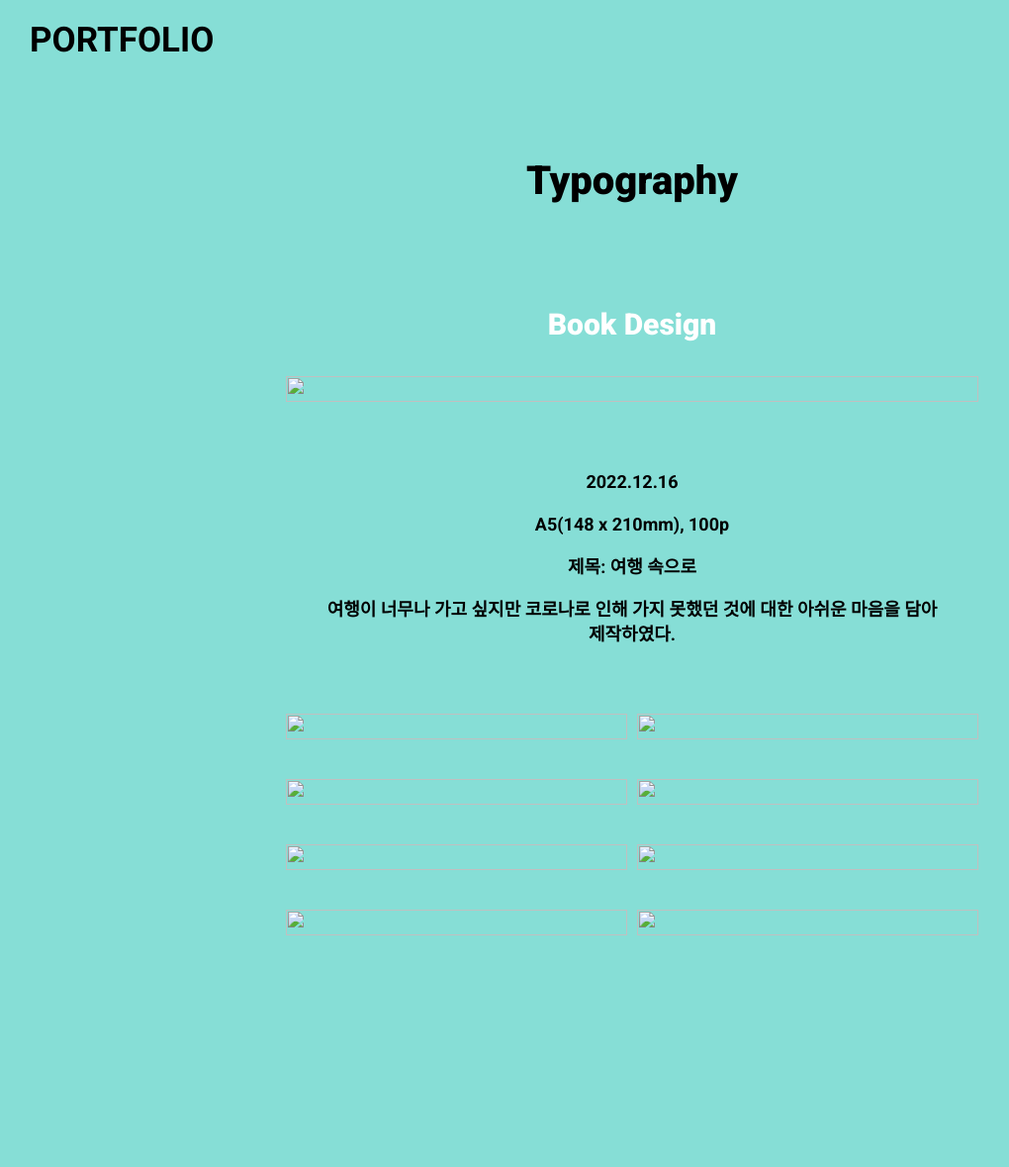
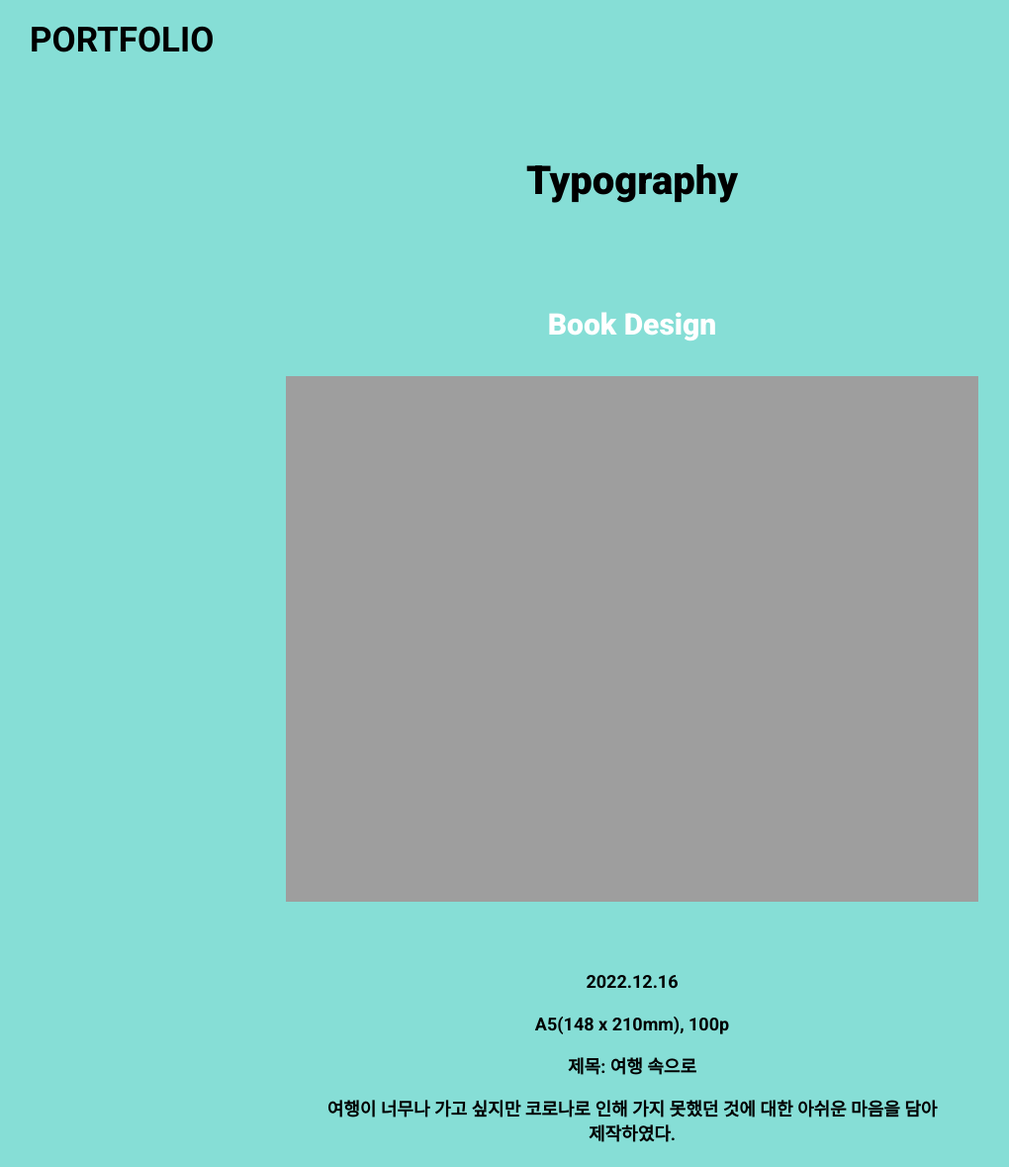
Before and after one commit to OOnsOng/My_Project, a website: page src/p2/project2.html in a window 1280 px wide. Shown: the top 1179 px of the page at 99% size, without its empty margins (1-1021 px from the left). Before the commit the page ends 1045 px from the top, so only its background shows below. Drawn offline with nearby package versions, Linux system fonts and the light colour scheme; files that its build step writes are made by us from their sources; the site is published under a folder, as on GitHub Pages, so addresses that start at the root find nothing.

Commit message:
링크 수정

```diff
--- a/src/p2/project2.html
+++ b/src/p2/project2.html
@@ -7,7 +7,7 @@
     <link rel="stylesheet" href="./style/style.css" />
   </head>
   <body>
-    <a class="fixed" href="/index.html">
+    <a class="fixed" href="../../index.html">
       <div class="fixed fixed--pos-tl fixed--role-logo">
         <p>portfolio</p>
       </div>
@@ -28,29 +28,34 @@
       </div>
 
       <div class="project--img1-main">
-        <img src="/assets/book design.png" width="100%" height="100%" />
+        <img src="../../assets/book design.png" width="100%" height="100%" />
       </div>
       <div class="project--img1-detail-1">
-        <img src="/assets/typo0.png" width="100%" height="100%" />
+        <img src="../../assets/typo0.png" width="100%" height="100%" />
 
-        <img src="/assets/typo1.png" width="100%" height="100%" />
+        <img src="../../assets/typo1.png" width="100%" height="100%" />
       </div>
       <div class="project--img1-detail-2">
-        <img src="/assets/typo2.png" width="100%" height="100%" />
-        <img src="/assets/typo3.png" width="100%" height="100%" />
+        <img src="../../assets/typo2.png" width="100%" height="100%" />
+        <img src="../../assets/typo3.png" width="100%" height="100%" />
       </div>
       <div class="project--img1-detail-3">
-        <img src="/assets/typo4.png" width="100%" height="100%" />
-        <img src="/assets/typo6.png" width="100%" height="100%" />
+        <img src="../../assets/typo4.png" width="100%" height="100%" />
+        <img src="../../assets/typo6.png" width="100%" height="100%" />
       </div>
       <div class="project--img1-detail-4">
         <img
           class="left"
-          src="/assets/typo438.png"
+          src="../../assets/typo438.png"
           width="100%"
           height="100%"
         />
-        <img class="right" src="/assets/typo7.png" width="100%" height="100%" />
+        <img
+          class="right"
+          src="../../assets/typo7.png"
+          width="100%"
+          height="100%"
+        />
       </div>
     </div>
   </body>
```
Also changed, not shown: src/p3/project3.html (+6 -6 lines), src/p4/project4.html (+4 -4 lines), src/project.html (+1 -1 lines).
